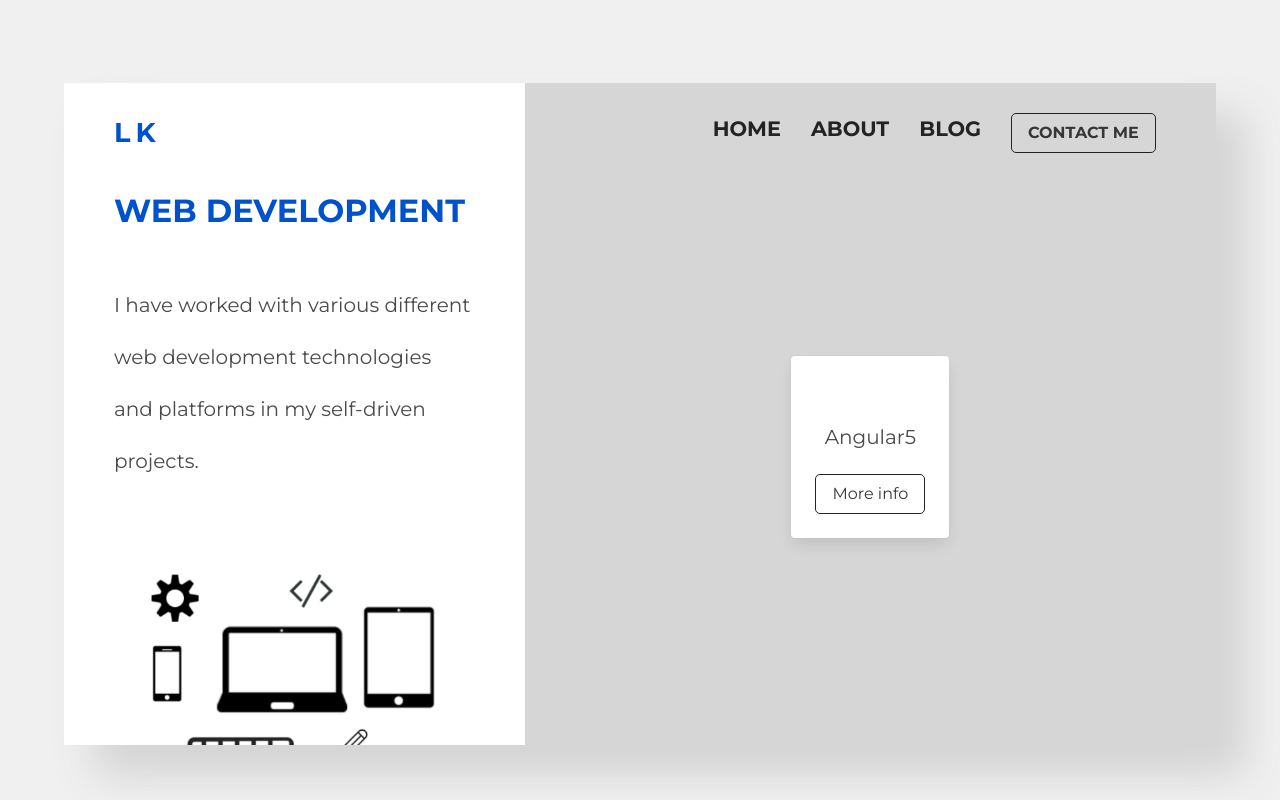
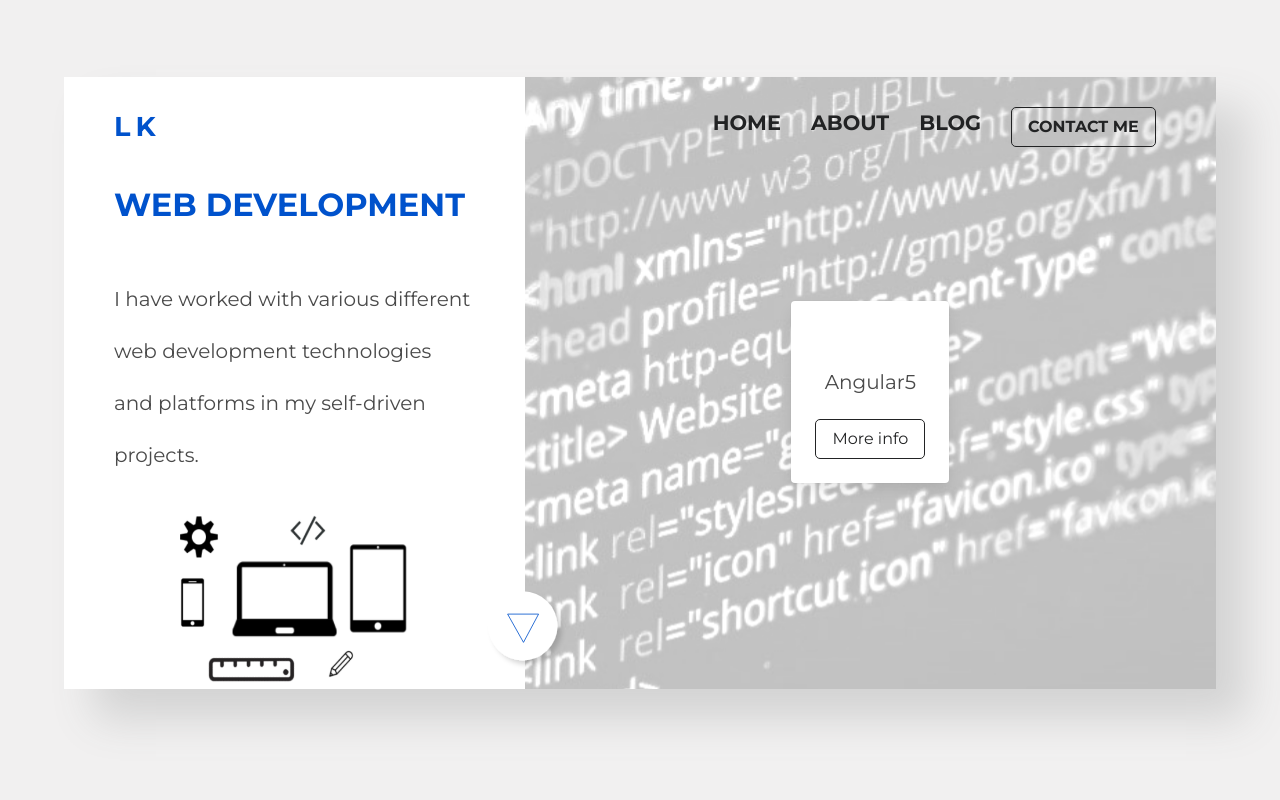
Before and after one commit to lassi94/Portfolio, a Vue app: page /#/portfolio-one in a window 1280 px wide. Built offline with nearby package versions, Linux system fonts and the light colour scheme; the HTML template or start-up script is replaced by a standard one.

Commit message:
Added rollsets and new components

```diff
--- a/src/components/PortfolioOne.vue
+++ b/src/components/PortfolioOne.vue
@@ -8,8 +8,8 @@
       <p class="subtitle">
         {{ subtitle }}
       </p>
-      <img src="../assets/images/work.png">
-      <router-link to="/portfolio-two" img src="../assets/Group3.png" class="arrow arrow-down"></router-link>
+      <img src="../assets/images/work.png" id="web">
+      <router-link to="/portfolio-two" class="arrow arrow-down"><svg xmlns="http://www.w3.org/2000/svg" xmlns:xlink="http://www.w3.org/1999/xlink" viewBox="2803 667 102 102"><defs><filter id="a" x="2803" y="667" width="102" height="102" filterUnits="userSpaceOnUse"><feOffset dx="5" dy="5" input="SourceAlpha"/><feGaussianBlur stdDeviation="3" result="b"/><feFlood flood-opacity="0.161"/><feComposite operator="in" in2="b"/><feComposite in="SourceGraphic"/></filter></defs><g transform="translate(2044 -142)"><g class="c" transform="matrix(1, 0, 0, 1, -2044, 142)"><circle class="a" cx="42" cy="42" r="42" transform="translate(2807 671)"/></g><path class="b" d="M2829.462,701.7h37.595l-18.318,34.318Z" transform="translate(-2043 139)"/></g></svg></router-link>
     </div>
     <div class="right-content img2">
       <div class="card">
@@ -29,6 +29,7 @@
           </p>
         </div>
       </div>
+
     </div>
   </div>
 </template>
@@ -48,8 +49,18 @@ export default {
 
 <style lang="sass" scoped>
 
-.arrow
-  height: 100px
-  widht: 100px
+#web
+  margin-top: -50px
+  width: 80%
+  height: 40%
+
+.img2
+  background: url('../assets/images/portfolio-one.png')
+
+.right-content
+  display: grid
+  grid-template-columns: 100%
+  grid-tempalte-areas: "one two three"
+
 
 </style>
--- /dev/null
+++ b/src/components/PortfolioTwo.vue
@@ -0,0 +1,39 @@
+<template>
+    <div class="portfolio-two main">
+        <div class="left-content">
+            <h1 class="title">
+                UI DESIGN
+            </h1>
+            <p class="subtitle">
+                {{ subtitle }}
+            </p>
+        </div>
+        <div class="right-content">
+
+        </div>
+    </div>
+</template>
+<script>
+export default {
+    name: 'portfolio-two',
+    data(){
+        return{
+            subtitle: 'I have a keen interest in UI-design because Im an artistic person by nature. By UI-design I can adduce mu artistic skills'
+        }
+    }
+
+}
+</script>
+
+<style lang="sass" scoped>
+
+.left-content
+    .title
+        color: #E79100
+        text-transform: uppercase
+        font-weight: bold
+
+.right-content
+    background-color: #284173
+
+</style>
--- a/src/global.sass
+++ b/src/global.sass
@@ -84,6 +84,7 @@ a
   background-color: transparent
   border-radius: 5px
   border: 1px solid #222324
+  color: #222324
   &:hover
     background-color: #222324
     color: #fff
@@ -121,12 +122,28 @@ a
 
 .arrow
     width: 45px
+    height: 90px
     position: absolute
-    right: -21px
+    right: -5px
     opacity: 1
 
 .arrow-down
     bottom: 30px
+
+svg
+  width: 84px
+  height: 84px
+  .a
+    fill: #fff
+  .b
+    fill: none
+    stroke: $colorPri
+  .c
+    filter: url(#a)
+
+#arrowDown
+  height: 60px
+  width: 70px
 
 .slideUp
     animation: slideAnimation 3s forwards
--- a/src/router/index.js
+++ b/src/router/index.js
@@ -2,6 +2,7 @@ import Vue from 'vue'
 import Router from 'vue-router'
 import Home from '@/components/Home'
 import PortfolioOne from '@/components/PortfolioOne'
+import PortfolioTwo from '@/components/PortfolioTwo'
 
 Vue.use(Router)
 
@@ -16,6 +17,11 @@ export default new Router({
       path: '/portfolio-one',
       name: 'PortfolioOne',
       component: PortfolioOne
+    },
+    {
+      path: '/portfolio-two',
+      name: 'PortfolioTwo',
+      component: PortfolioTwo
     }
   ]
 })
```
Also changed, not shown: src/assets/images/portfolio-one.png (added).
